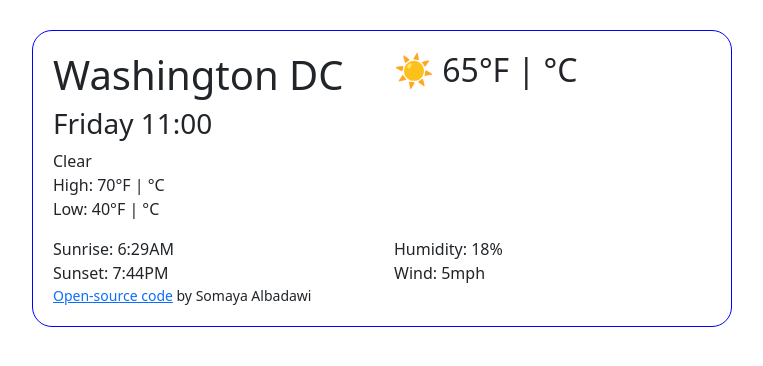
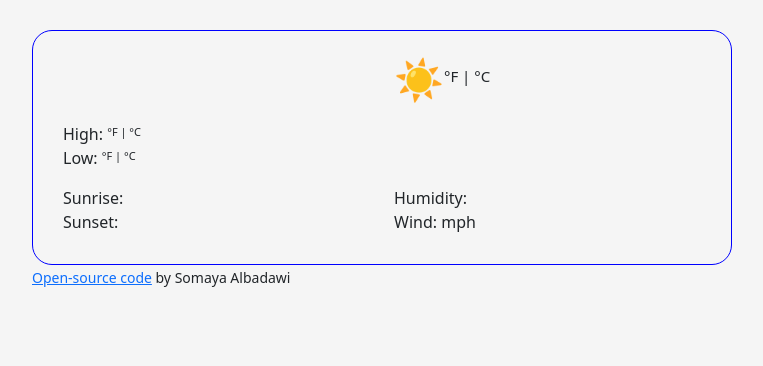
Before and after one commit to SomayaAl/vanilla-weather-app, a plain HTML site: page index.html in a window 1280 px wide. Shown: the whole page, without its empty margins (258-1021 px from the left). Drawn offline with nearby package versions, Linux system fonts and the light colour scheme.

Commit message:
Updated HTML

```diff
--- a/index.html
+++ b/index.html
@@ -16,36 +16,50 @@
       src="https://kit.fontawesome.com/16c6c84f23.js"
       crossorigin="anonymous"
     ></script>
+    <script src="https://unpkg.com/axios/dist/axios.min.js"></script>
     <title>Weather App</title>
   </head>
   <body>
     <div class="container">
+      <div class="weather-app-wrap">
         <div class="weather-app">
           <div class="row">
-          <div class="col-6"><h1>Washington DC</h1></div>
+            <div class="col-6"><h1 id="city"></h1></div>
             <div class="col-6">
-            <h2>☀️ 65°F | °C</h2>
+              <h2>
+                ☀️<span id="temp"></span><span class="units-temp">°F | °C</span>
+              </h2>
             </div>
             <ul>
-          <li><h3>Friday 11:00</h3></li>
-          <li>Clear</li>
-          <li>High: 70°F | °C</li>
-          <li>Low: 40°F | °C</li>
+              <li><h3 id="date-time"></h3></li>
+              <li>
+                <span class="weather-description" id="description"></span>
+              </li>
+              <li>
+                High: <span id="high-temp"></span
+                ><span class="units">°F | °C</span>
+              </li>
+              <li>
+                Low: <span id="low-temp"></span
+                ><span class="units">°F | °C</span>
+              </li>
             </ul>
-        <div class="col-6">
-            Sunrise: 6:29AM
           </div>
-        <div class="col-6">
-            Humidity: 18%
+          <div class="row">
+            <div class="col-6">Sunrise: <span id="sunrise"></span></div>
+            <div class="col-6">Humidity: <span id="humidity"></span></div>
+            <div class="col-6">Sunset: <span id="sunset"></span></div>
+            <div class="col-6">Wind: <span id="wind"></span> mph</div>
           </div>
-        <div class="col-6">
-            Sunset: 7:44PM
         </div>
-        <div class="col-6">
-            Wind: 5mph
-        </div>
-        <small> <a href="https://github.com/SomayaAl/vanilla-weather-app" target="blank"
-          >Open-source code</a> by Somaya Albadawi</small>
+        <small>
+          <a
+            href="https://github.com/SomayaAl/vanilla-weather-app"
+            target="blank"
+            >Open-source code</a
+          >
+          by Somaya Albadawi</small
+        >
       </div>
     </div>
     <script src="src/script.js"></script>
--- a/src/style.css
+++ b/src/style.css
@@ -1,11 +1,45 @@
-.weather-app {
+html,
+body {
+  background-color: whitesmoke;
+}
+.weather-app-wrap {
   width: 700px;
   margin: 30px auto;
-  padding: 20px;
-  border: 1px solid blue;
+}
+
+.weather-app {
+  padding: 30px 30px;
+  border: 1px solid #0000ff;
   border-radius: 20px;
+}
+
+h1 {
+  line-height: 35px;
+}
+
+h2 {
+  line-height: 35px;
+  font-size: 40px;
 }
 
 li {
   list-style: none;
+  margin: 0;
+  padding: 0;
 }
+
+.weather-description {
+  font-size: 25px;
+}
+
+.units-temp {
+  position: relative;
+  font-size: 15px;
+  top: -12px;
+}
+
+.units {
+  position: relative;
+  font-size: 11px;
+  top: -4px;
+}
```
Lines whose indentation alone changed are shown as unchanged.
